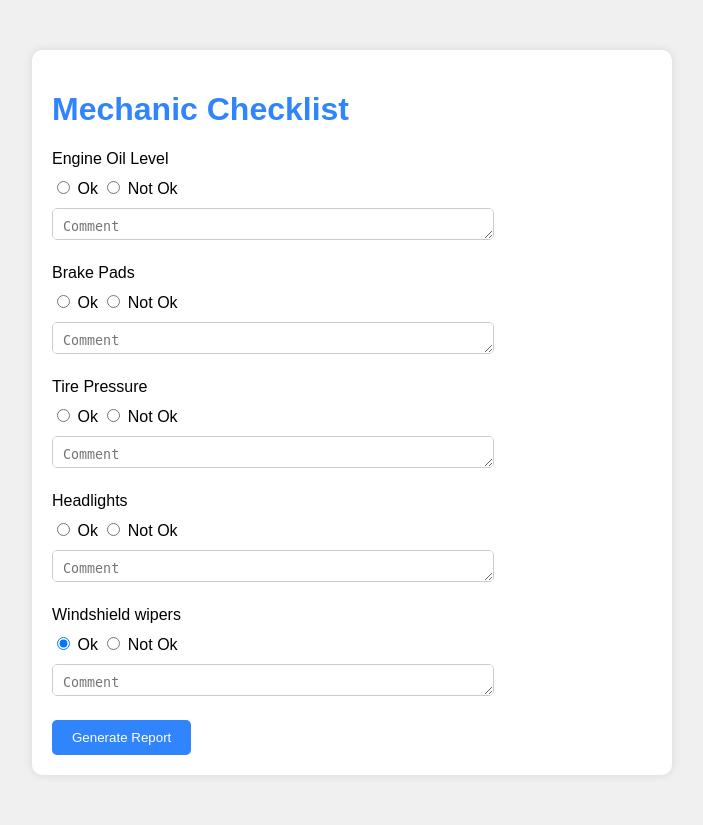
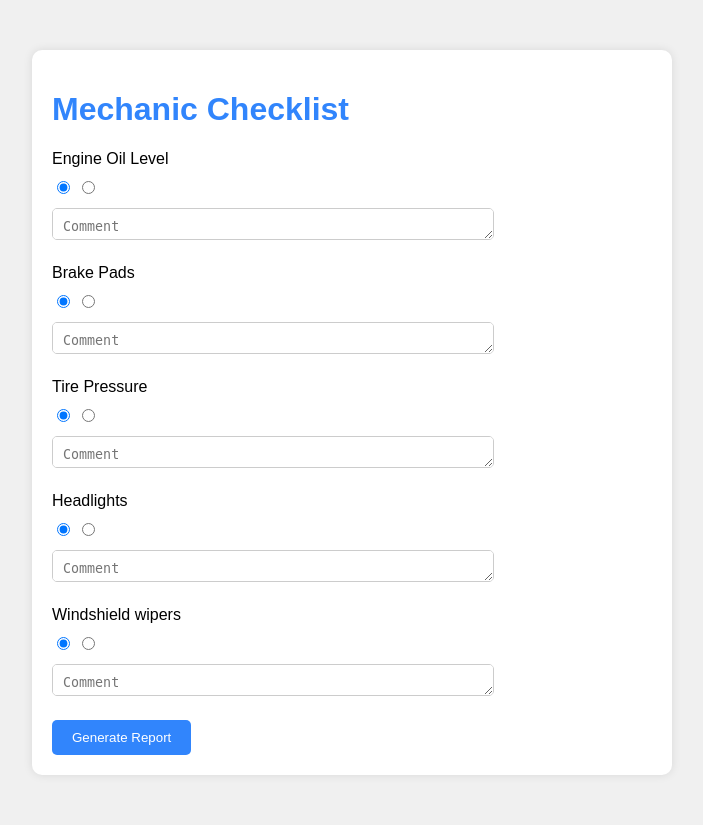
Before and after one commit to okehieuchenna1/cardiomechpage, a Flask app: page / in a window 1280 px wide. Shown: the whole page, without its empty margins (288-991 px from the left). Run offline with Flask 3, Linux system fonts and the light colour scheme.

Commit message:
Update checklist.html

```diff
--- a/templates/checklist.html
+++ b/templates/checklist.html
@@ -17,10 +17,10 @@
                 </div>
                 <div class="options">
                     <label class="status-label">
-                        <input type="radio" name="status" value="Ok" checked> Ok
+                        <input type="radio" id="ok_{{ loop.index }}" name="status_{{ loop.index }}" value="Ok" checked>
                     </label>
                     <label class="status-label">
-                        <input type="radio" name="status" value="Not Ok"> Not Ok
+                        <input type="radio" id="not_ok_{{ loop.index }}" name="status_{{ loop.index }}" value="Not Ok">
                     </label>
                 </div>
                 <div class="comment">
```
